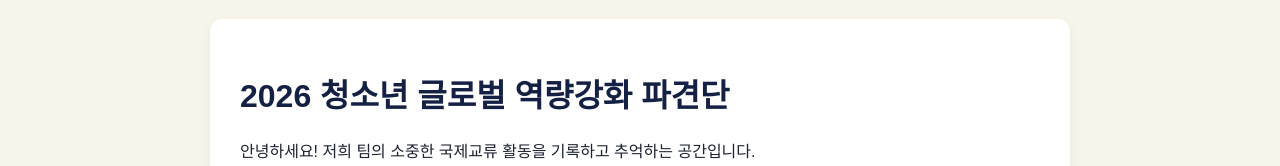
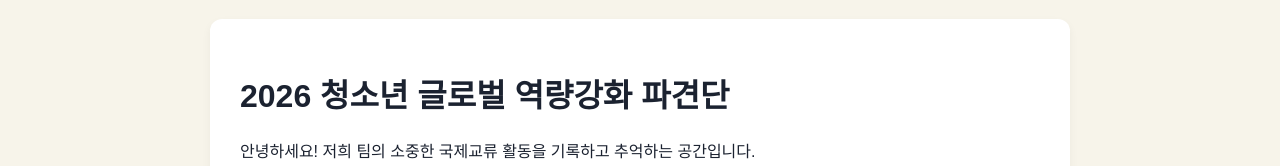
Before and after one commit to bolitgoget/kywa, a plain HTML site: page index.html in a window 1280 px wide. Shown: the part 139-305 px from the top of the page. Drawn offline with Linux system fonts and the light colour scheme.

Commit message:
Update index.html

```diff
--- a/index.html
+++ b/index.html
@@ -4,14 +4,12 @@
     <meta charset="UTF-8">
     <title>2026 청소년 글로벌 역량강화 파견단 | 활동기록</title>
     <style>
-        /* 메뉴창과 웹사이트를 예쁘게 꾸며주는 디자인입니다 */
         body { font-family: 'Malgun Gothic', sans-serif; margin: 0; padding: 0; background-color: #f7f4ea; color: #1b2230; }
         .topbar { background-color: #152144; color: white; padding: 12px; text-align: center; font-weight: bold; }
         nav { background-color: #1f3164; padding: 15px; text-align: center; display: flex; justify-content: center; gap: 20px; }
         nav a { color: #ffffff; text-decoration: none; font-weight: bold; font-size: 16px; padding: 8px 16px; border-radius: 8px; background-color: rgba(255,255,255,0.1); }
         nav a:hover { background-color: #ffc93c; color: #152144; }
         .content { max-width: 800px; margin: 40px auto; padding: 30px; background: white; border-radius: 12px; box-shadow: 0 4px 10px rgba(0,0,0,0.05); }
-        h1 { color: #152144; }
     </style>
 </head>
 <body>
```
